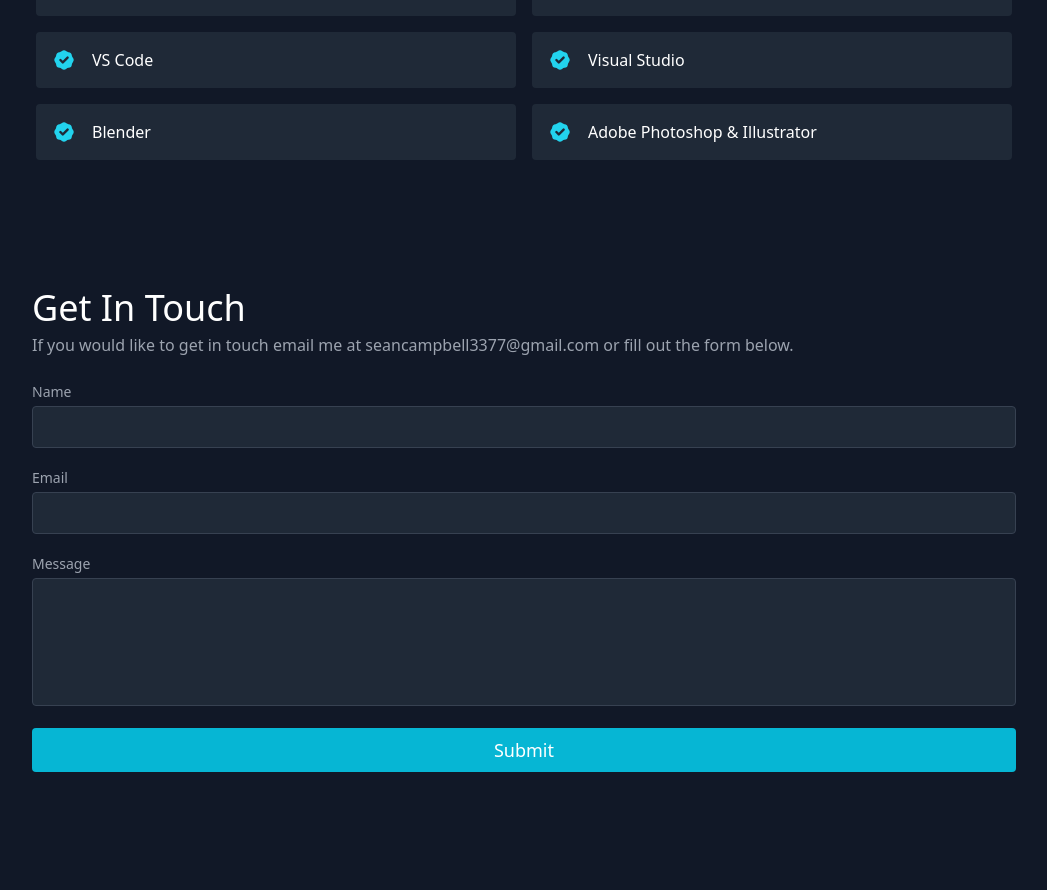
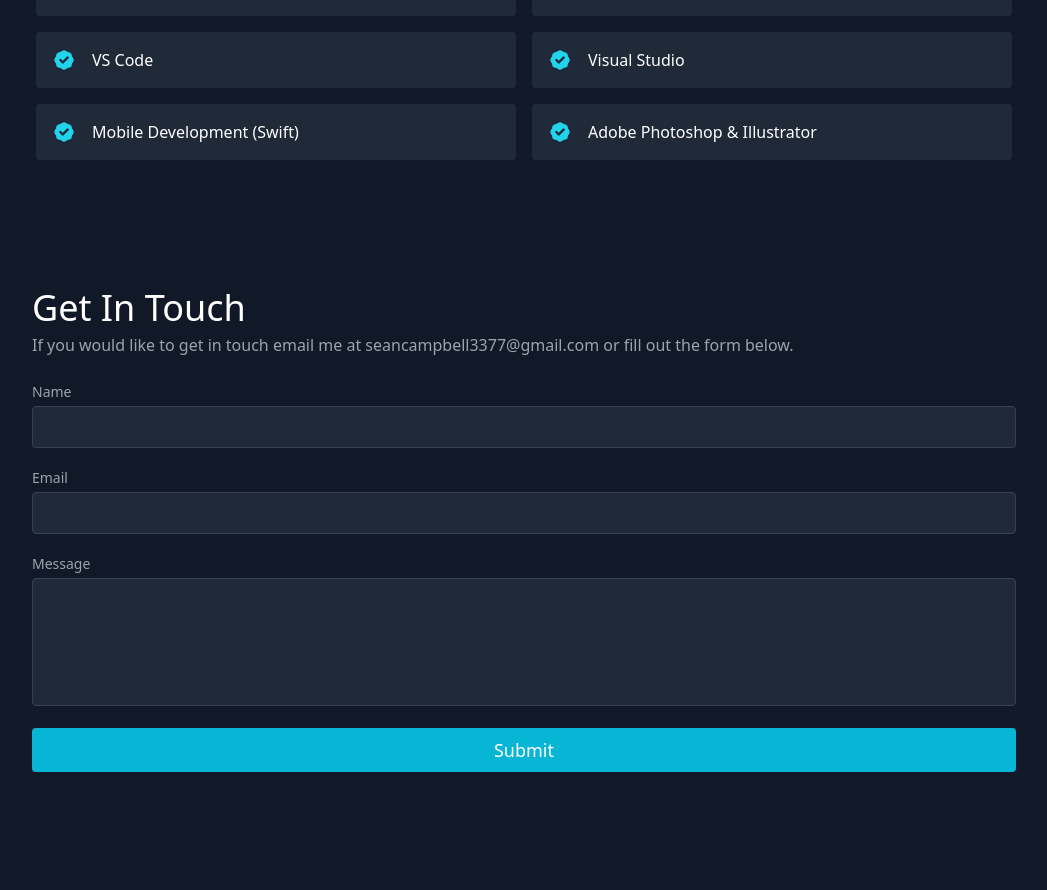
Before and after one commit to Campbell3377/portfolio2, a React (Create React App) app: page / in a window 1280 px wide. Shown: the part 2400-3290 px from the top of the page, without its empty margins (116-1163 px from the left). Built offline with nearby package versions, Linux system fonts and the light colour scheme.

Commit message:
Added swift to skills

```diff
--- a/src/data.js
+++ b/src/data.js
@@ -65,7 +65,7 @@ export const skills = [
   "GitHub",
   "VS Code",
   "Visual Studio",
-  "Blender",
+  "Mobile Development (Swift)",
   "Adobe Photoshop & Illustrator",
 ];
 
```
